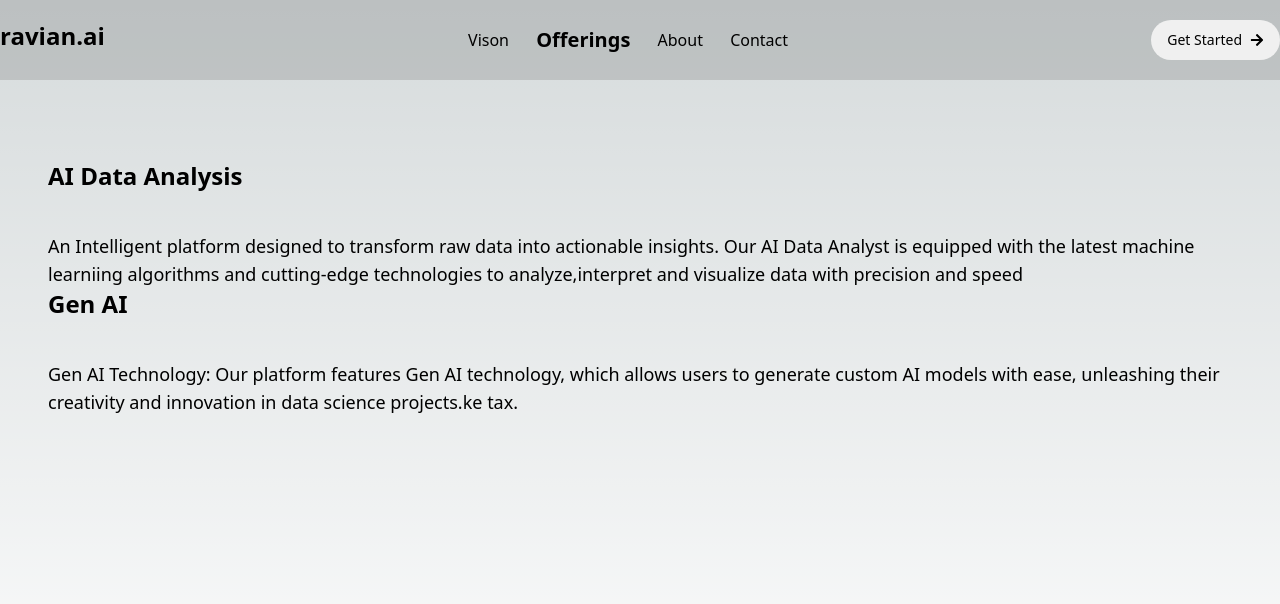
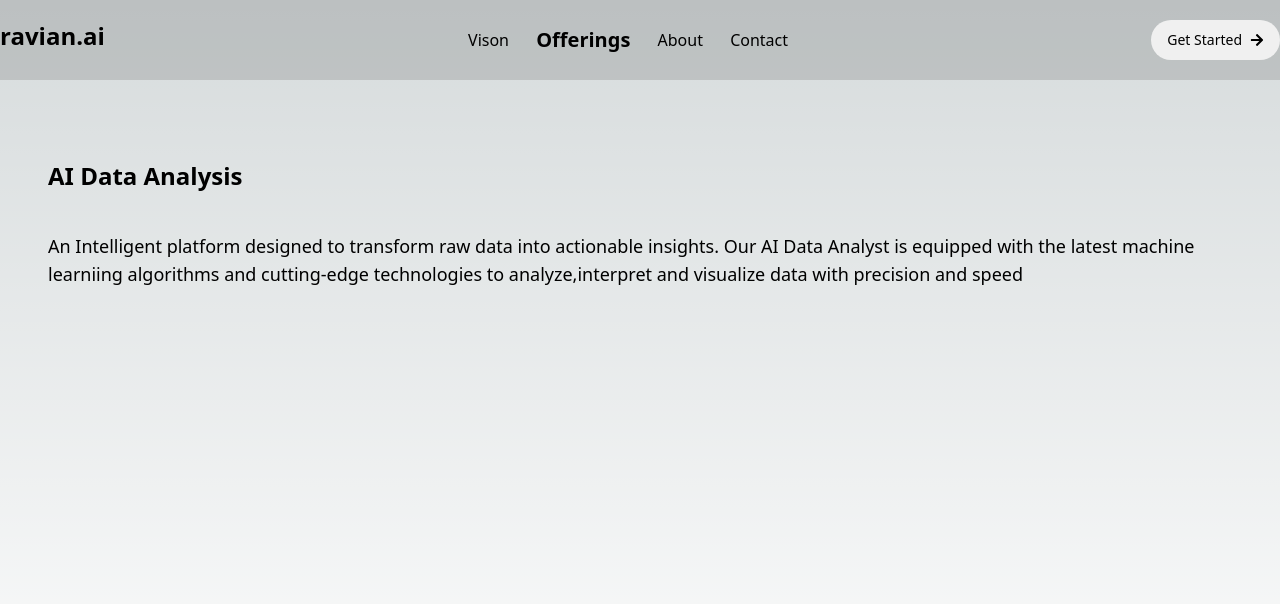
Before and after one commit to RNAdvani/ai, a Next.js app: page /offerings in a window 1280 px wide. Shown: the top 604 px of the page. Built offline with nearby package versions, Linux system fonts and the light colour scheme; no server answers.

Commit message:
offerings

```diff
--- a/app/(root)/offerings/page.tsx
+++ b/app/(root)/offerings/page.tsx
@@ -11,14 +11,6 @@ const Offerings = () => {
     An Intelligent platform designed to transform raw data into actionable insights. Our AI Data Analyst is equipped with the latest machine learniing algorithms and cutting-edge technologies to analyze,interpret and visualize data with precision and speed
     </p>
     </div>
-    <div className="flex flex-col gap-10 px-[3rem] ">
-    <h1 className='text-2xl font-extrabold' >
-    Gen AI
-    </h1>
-    <p className='text-lg font-medium'>
-    Gen AI Technology: Our platform features Gen AI technology, which allows users to generate custom AI models with ease, unleashing their creativity and innovation in data science projects.ke tax.
-    </p>
-    </div>
   </div>
   )
 }
```
